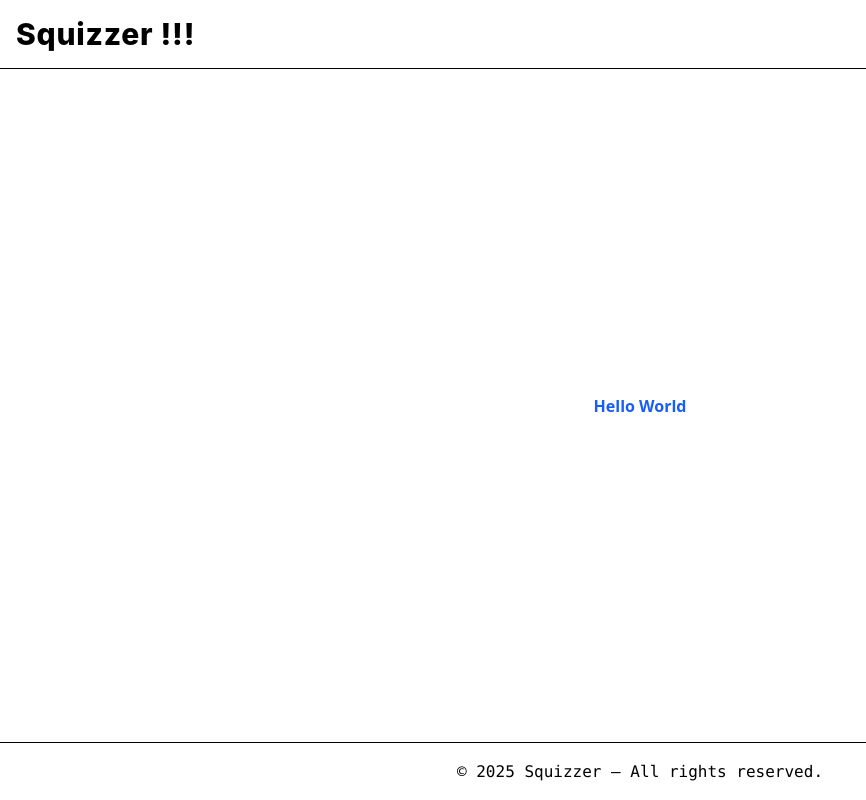
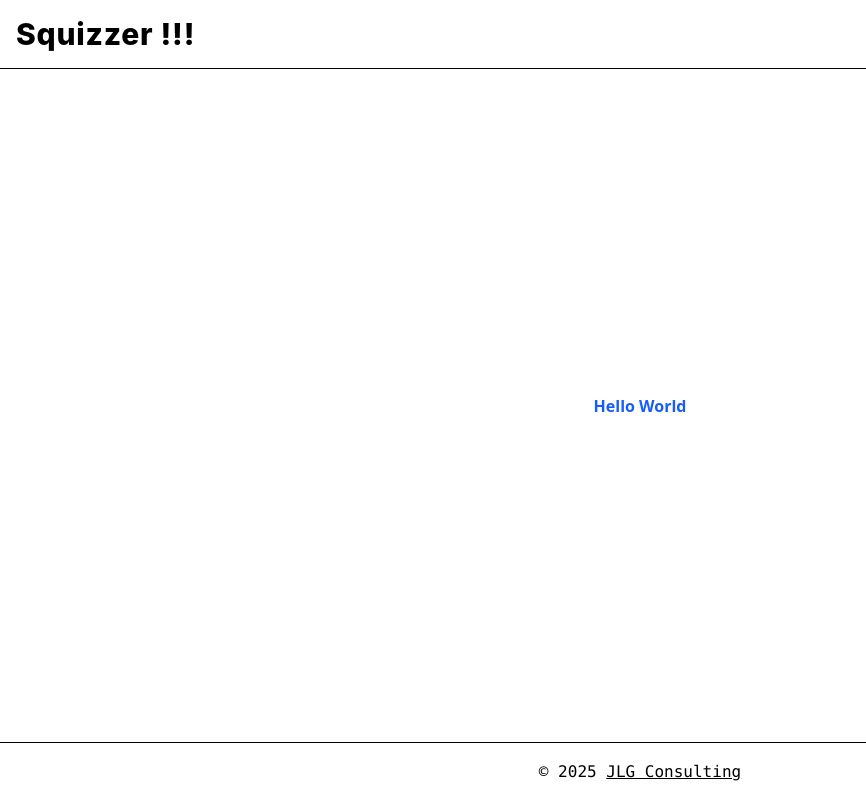
Before and after one commit to jlg-formation/squizzer, a React (Vite) app: page /squizzer/load-qcm in a window 1280 px wide. Shown: the whole page, without its empty margins (0-866 px from the left). Built offline with nearby package versions, Linux system fonts and the light colour scheme.

Commit message:
feat: update footer to include JLG Consulting attribution

```diff
--- a/src/layout/Footer.tsx
+++ b/src/layout/Footer.tsx
@@ -5,7 +5,7 @@ import React from "react";
  */
 const Footer: React.FC = () => (
   <footer className="w-full border-t border-black bg-white p-4 text-center text-black">
-    <span className="font-mono">© 2025 Squizzer – All rights reserved.</span>
+  <span className="font-mono">© 2025 <a href="https://www.jlg-consulting.com" target="_blank" rel="noopener noreferrer" className="underline hover:text-blue-600">JLG Consulting</a></span>
   </footer>
 );
 
```
